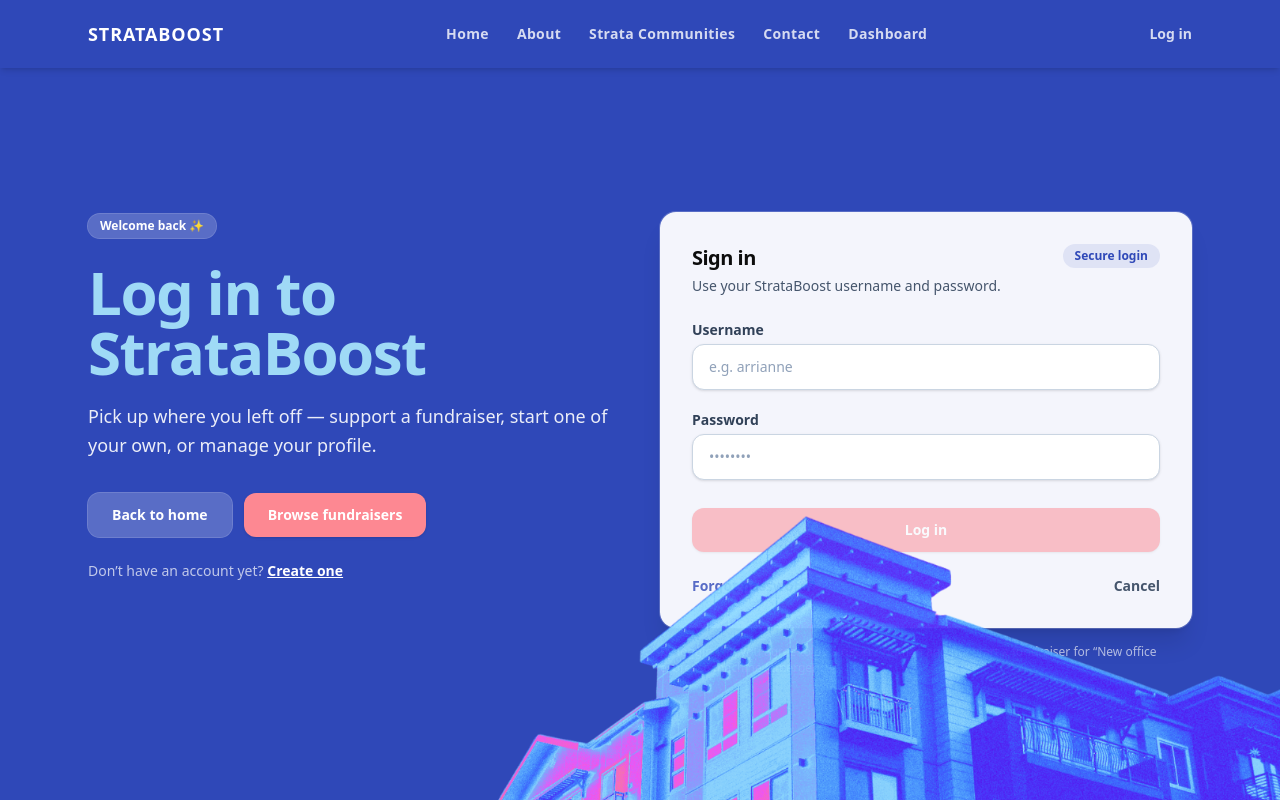
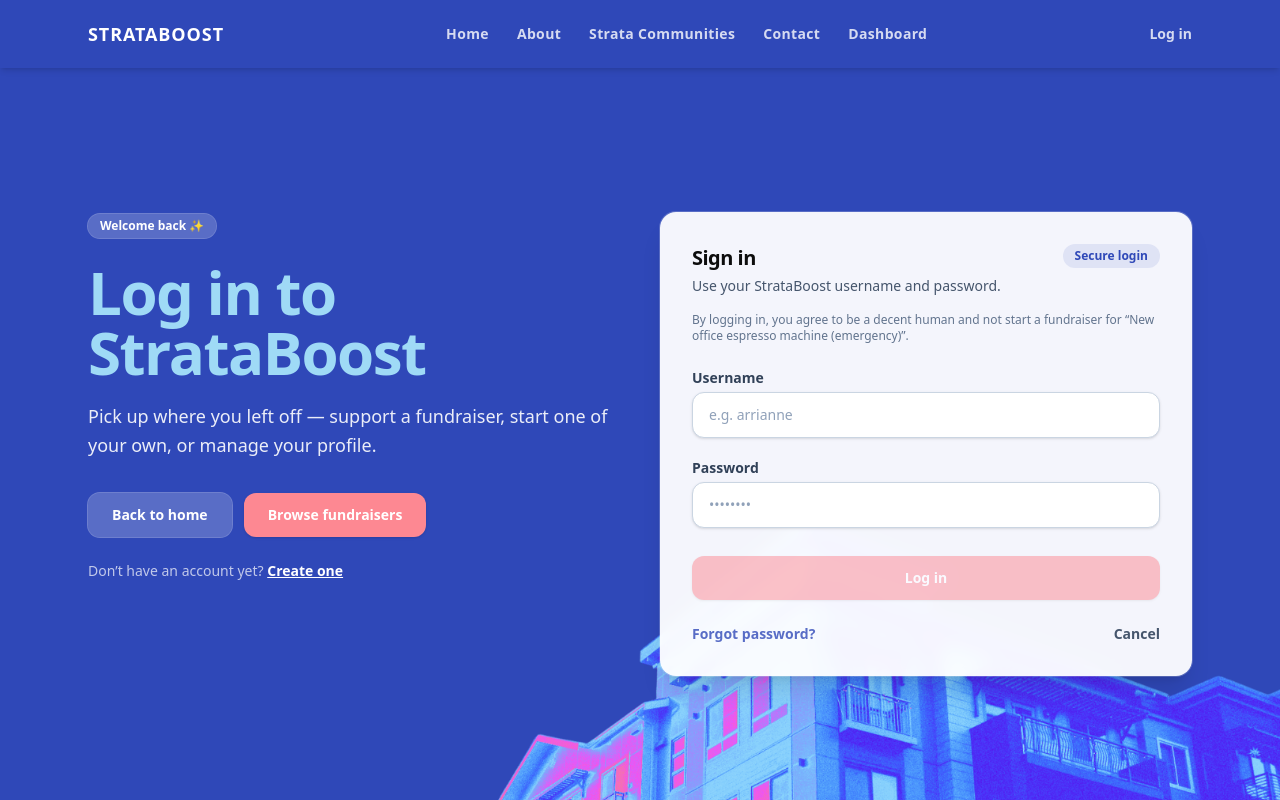
Before and after one commit to arrianne/crowdfunding_frontend, a React (Vite) app: page /login in a window 1280 px wide. Shown: the top 800 px of the page. Built offline with nearby package versions, Linux system fonts and the light colour scheme.

Commit message:
fixing hero image overlap issues

```diff
--- a/src/pages/LoginPage.jsx
+++ b/src/pages/LoginPage.jsx
@@ -6,7 +6,7 @@ function LoginPage() {
     <div className="min-h-screen bg-gradient-to-b from-sky-50 via-white to-white text-slate-900">
       {/* HERO */}
       <section className="relative overflow-hidden bg-blueDeep">
-        <div className="relative mx-auto max-w-6xl px-6 pt-28 pb-56 md:pt-36 lg:pb-64">
+        <div className="relative z-10 mx-auto max-w-6xl px-6 pt-28 pb-56 md:pt-36 lg:pb-64">
           <div className="grid gap-10 lg:grid-cols-2 lg:items-start">
             {/* Left: copy */}
             <div className="max-w-2xl">
@@ -68,6 +68,11 @@ function LoginPage() {
                   </span>
                 </div>
 
+                <p className="mt-4 text-xs text-slate-500">
+                  By logging in, you agree to be a decent human and not start a
+                  fundraiser for “New office espresso machine (emergency)”.
+                </p>
+
                 <div className="mt-6">
                   <LoginForm />
                 </div>
@@ -88,17 +93,12 @@ function LoginPage() {
                   </Link>
                 </div>
               </div>
-
-              <p className="mt-4 text-xs text-white/65">
-                By logging in, you agree to be a decent human and not start a
-                fundraiser for “New office espresso machine (emergency)”.
-              </p>
             </div>
           </div>
         </div>
 
-        {/* Building image pinned bottom-right */}
-        <div className="pointer-events-none absolute bottom-0 right-0 z-10 max-h-[420px] overflow-hidden">
+        {/* Building image pinned bottom-right (behind content) */}
+        <div className="pointer-events-none absolute bottom-0 right-0 z-0 max-h-[420px] overflow-hidden">
           <img
             src="/images/hero-building.png"
             alt=""
--- a/src/pages/SignupPage.jsx
+++ b/src/pages/SignupPage.jsx
@@ -5,7 +5,7 @@ function SignupPage() {
   return (
     <div className="min-h-screen bg-gradient-to-b from-sky-50 via-white to-white text-slate-900">
       <section className="relative overflow-hidden bg-blueDeep">
-        <div className="relative mx-auto max-w-6xl px-6 pt-28 pb-56 md:pt-36 lg:pb-64">
+        <div className="relative z-10 mx-auto max-w-6xl px-6 pt-28 pb-56 md:pt-36 lg:pb-64">
           <div className="grid gap-10 lg:grid-cols-2 lg:items-start">
             <div className="max-w-2xl">
               <p className="inline-flex items-center gap-2 rounded-full bg-white/20 px-3 py-1 text-xs font-semibold text-white ring-1 ring-white/30">
@@ -47,7 +47,8 @@ function SignupPage() {
           </div>
         </div>
 
-        <div className="pointer-events-none absolute bottom-0 right-0 z-10 max-h-[420px] overflow-hidden">
+        {/* Building image pinned bottom-right (behind content) */}
+        <div className="pointer-events-none absolute bottom-0 right-0 z-0 max-h-[420px] overflow-hidden">
           <img
             src="/images/hero-building.png"
             alt=""
```
